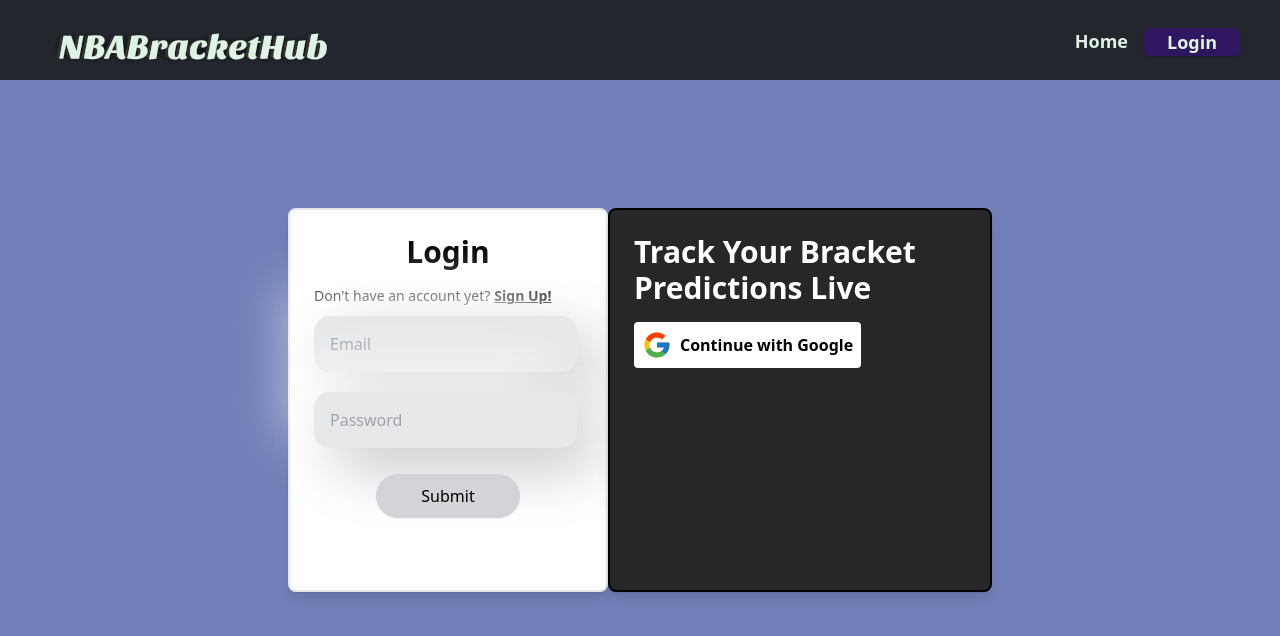
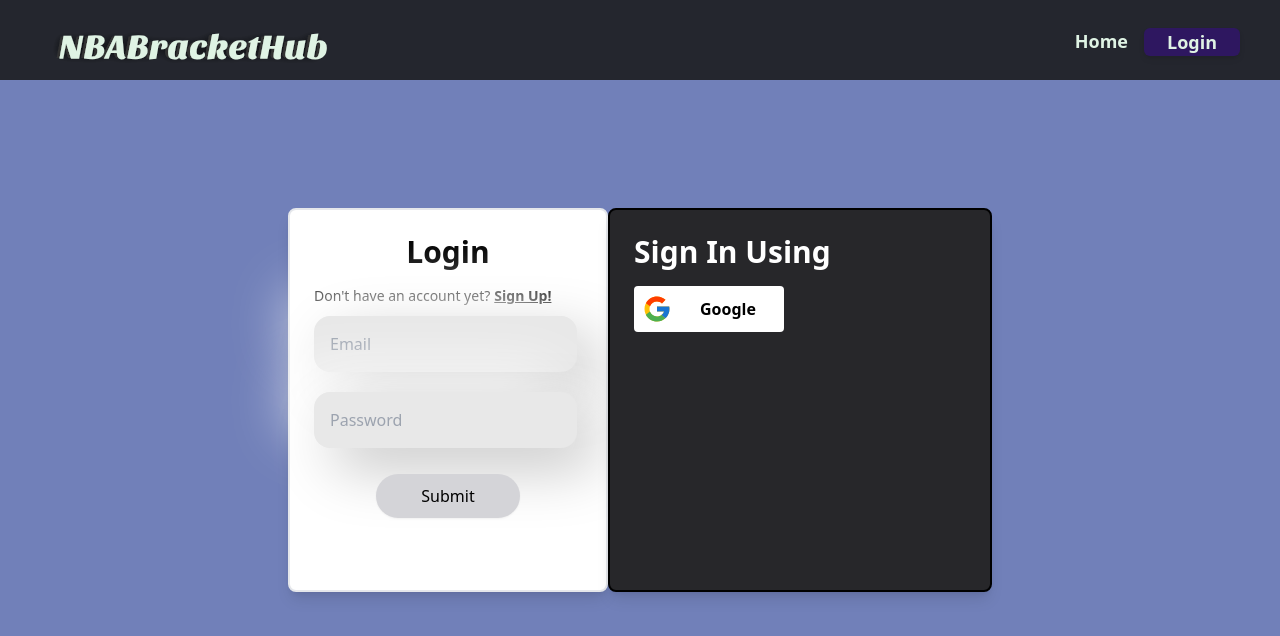
Before and after one commit to Abdirazak140/NBABracketHub, a React (Create React App) app: page /login in a window 1280 px wide. Shown: the top 636 px of the page. Built offline with nearby package versions, Linux system fonts and the light colour scheme; no server answers.

Commit message:
Added Google login

```diff
--- a/src/pages/Login.tsx
+++ b/src/pages/Login.tsx
@@ -32,6 +32,7 @@ function Login(){
     }
 
     function GoogleLogin(event: any){
+        event.preventDefault();
         const auth = getAuth(fireApp);
         signInWithPopup(auth, provider).then((result) => {
             const credential = GoogleAuthProvider.credentialFromResult(result);
@@ -64,12 +65,12 @@ function Login(){
                 </form>
                 <div className="border-2 border-black w-96 h-96 shadow-lg rounded-lg p-6 bg-zinc-800">
                     <div className="flex flex-col items-start w-full">
-                        <h2 className="font-bold text-3xl mb-4 text-white">Track Your Bracket Predictions Live</h2>
+                        <h2 className="font-bold text-3xl mb-4 text-white">Sign In Using</h2>
                         <button onClick={GoogleLogin} className="bg-white text-black font-bold py-2 px-2 rounded inline-flex items-center">
                             <IconContext.Provider value={{ size: "30px"}}>
                                 <FcGoogle/>
                             </IconContext.Provider>
-                            <span className="ml-2">Continue with Google</span>
+                            <span className="ml-2 px-5">Google</span>
                         </button>
                     </div>
                 </div>
```
